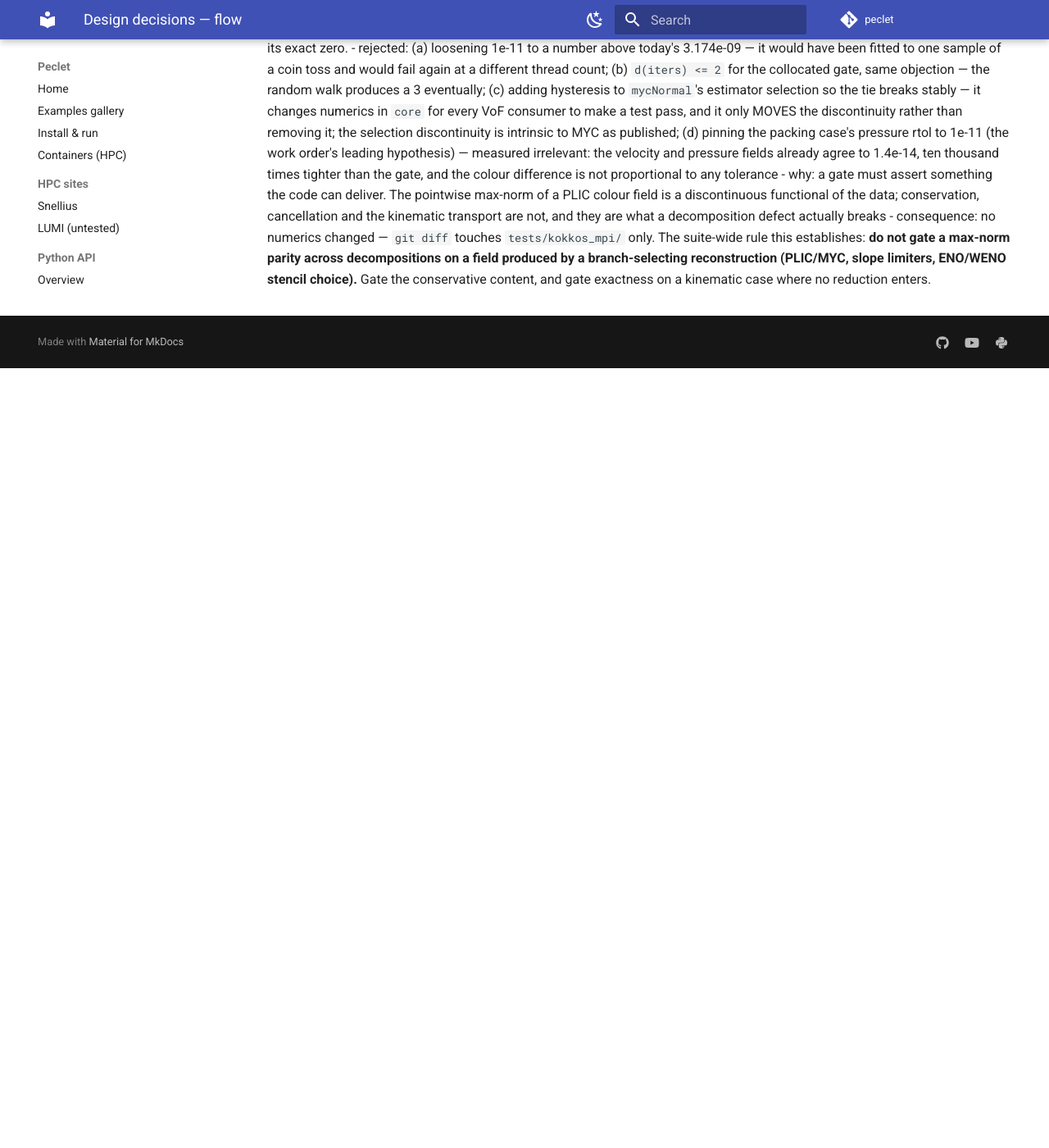
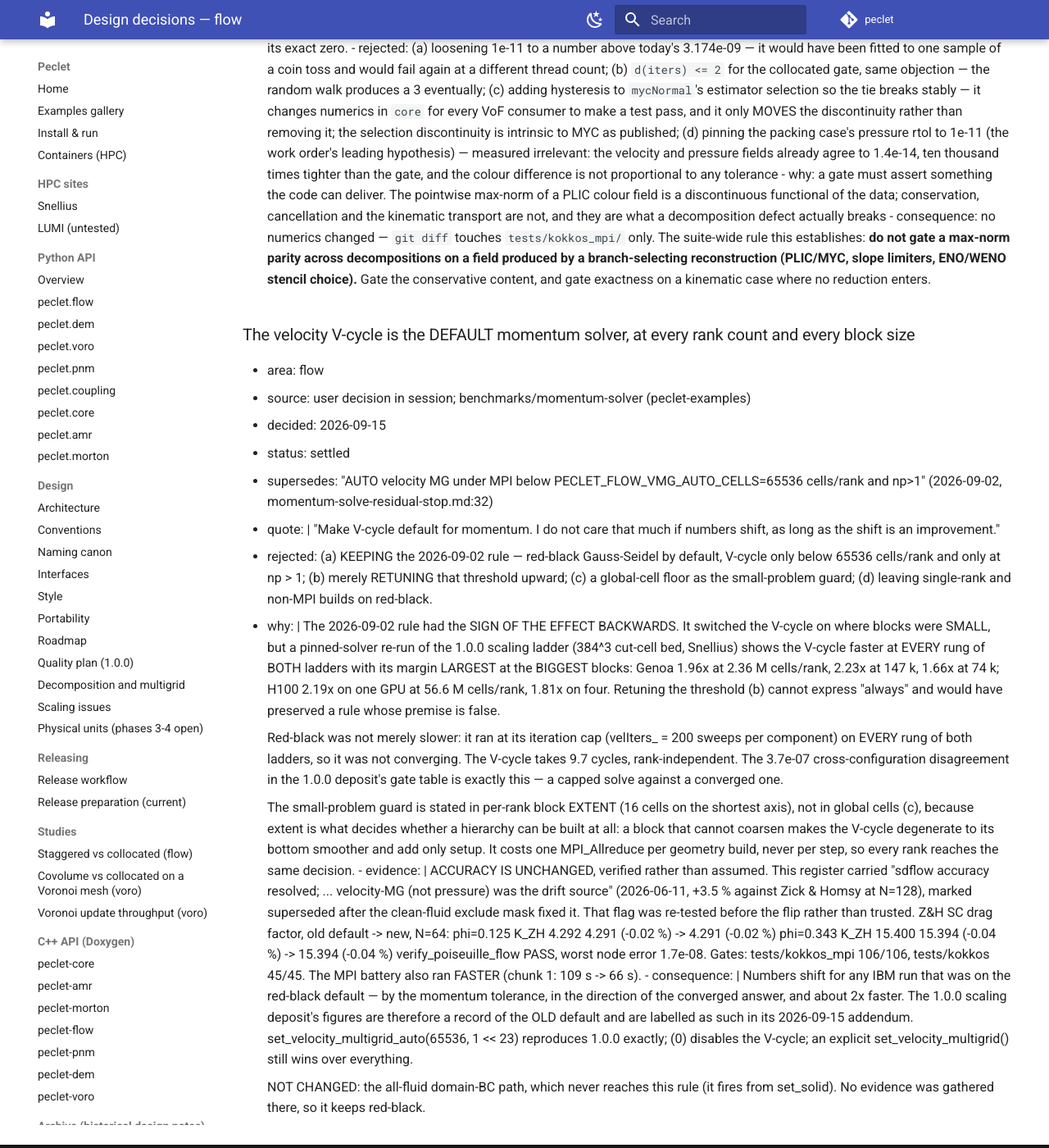
Before and after one commit to computational-chemical-engineering/peclet, an MkDocs documentation site: the page built from docs/decisions/flow.md, in a window 1280 px wide and 1400 px high, scrolled down 81766 px. Shown: the whole window at 82% size. Built offline with MkDocs 1.6.1 and Material for MkDocs 9.7.7, drawn with Linux system fonts in a browser that asks for light colours; comment, search, counter and statistics services are not loaded; before the commit the page ends 82215 px from its top, so only the background shows below that.

Commit message:
decisions: the velocity V-cycle becomes the default momentum solver
A reversal of the 2026-09-02 rule (red-black by default; V-cycle only below 65536
cells/rank and only at np>1), recorded as the register requires rather than made as a
judgement call: what was chosen, what was rejected, why, and the evidence.

The old rule had the sign of the effect backwards. A pinned-solver re-run of the 1.0.0
scaling ladder shows the V-cycle faster at every rung of both ladders with its margin
LARGEST at the biggest blocks, and shows red-black running at its sweep cap -- not
converging -- on every rung of both.

The entry also records that this register's own "velocity-MG was the drift source"
flag (+3.5 % vs Zick & Homsy, 2026-06-11, marked superseded) was RE-TESTED before the
flip rather than trusted: Z&H is unchanged to 4 digits across the switch.

Co-Authored-By: Claude Opus 5 <noreply@anthropic.com>
Claude-Session: https://claude.ai/code/session_015oTxBzztjajN9wPUYRPWaL

```diff
--- a/docs/decisions/flow.md
+++ b/docs/decisions/flow.md
@@ -2797,3 +2797,54 @@ Do not reverse an entry here without recording a new decision that supersedes it
   rule this establishes: **do not gate a max-norm parity across decompositions on a field produced
   by a branch-selecting reconstruction (PLIC/MYC, slope limiters, ENO/WENO stencil choice).** Gate
   the conservative content, and gate exactness on a kinematic case where no reduction enters.
+
+### The velocity V-cycle is the DEFAULT momentum solver, at every rank count and every block size
+- area: flow
+- source: user decision in session; benchmarks/momentum-solver (peclet-examples)
+- decided: 2026-09-15
+- status: settled
+- supersedes: "AUTO velocity MG under MPI below PECLET_FLOW_VMG_AUTO_CELLS=65536 cells/rank and
+  np>1" (2026-09-02, momentum-solve-residual-stop.md:32)
+- quote: |
+    "Make V-cycle default for momentum. I do not care that much if numbers shift, as long as the
+    shift is an improvement."
+- rejected: (a) KEEPING the 2026-09-02 rule — red-black Gauss-Seidel by default, V-cycle only below
+  65536 cells/rank and only at np > 1; (b) merely RETUNING that threshold upward; (c) a global-cell
+  floor as the small-problem guard; (d) leaving single-rank and non-MPI builds on red-black.
+- why: |
+    The 2026-09-02 rule had the SIGN OF THE EFFECT BACKWARDS. It switched the V-cycle on where
+    blocks were SMALL, but a pinned-solver re-run of the 1.0.0 scaling ladder (384^3 cut-cell bed,
+    Snellius) shows the V-cycle faster at EVERY rung of BOTH ladders with its margin LARGEST at the
+    BIGGEST blocks: Genoa 1.96x at 2.36 M cells/rank, 2.23x at 147 k, 1.66x at 74 k; H100 2.19x on
+    one GPU at 56.6 M cells/rank, 1.81x on four. Retuning the threshold (b) cannot express "always"
+    and would have preserved a rule whose premise is false.
+
+    Red-black was not merely slower: it ran at its iteration cap (velIters_ = 200 sweeps per
+    component) on EVERY rung of both ladders, so it was not converging. The V-cycle takes 9.7
+    cycles, rank-independent. The 3.7e-07 cross-configuration disagreement in the 1.0.0 deposit's
+    gate table is exactly this — a capped solve against a converged one.
+
+    The small-problem guard is stated in per-rank block EXTENT (16 cells on the shortest axis), not
+    in global cells (c), because extent is what decides whether a hierarchy can be built at all: a
+    block that cannot coarsen makes the V-cycle degenerate to its bottom smoother and add only
+    setup. It costs one MPI_Allreduce per geometry build, never per step, so every rank reaches the
+    same decision.
+- evidence: |
+    ACCURACY IS UNCHANGED, verified rather than assumed. This register carried
+    "sdflow accuracy resolved; ... velocity-MG (not pressure) was the drift source" (2026-06-11,
+    +3.5 % against Zick & Homsy at N=128), marked superseded after the clean-fluid exclude mask
+    fixed it. That flag was re-tested before the flip rather than trusted. Z&H SC drag factor,
+    old default -> new, N=64:
+      phi=0.125  K_ZH 4.292   4.291 (-0.02 %) -> 4.291 (-0.02 %)
+      phi=0.343  K_ZH 15.400  15.394 (-0.04 %) -> 15.394 (-0.04 %)
+    verify_poiseuille_flow PASS, worst node error 1.7e-08. Gates: tests/kokkos_mpi 106/106,
+    tests/kokkos 45/45. The MPI battery also ran FASTER (chunk 1: 109 s -> 66 s).
+- consequence: |
+    Numbers shift for any IBM run that was on the red-black default — by the momentum tolerance,
+    in the direction of the converged answer, and about 2x faster. The 1.0.0 scaling deposit's
+    figures are therefore a record of the OLD default and are labelled as such in its 2026-09-15
+    addendum. set_velocity_multigrid_auto(65536, 1 << 23) reproduces 1.0.0 exactly; (0) disables
+    the V-cycle; an explicit set_velocity_multigrid() still wins over everything.
+
+    NOT CHANGED: the all-fluid domain-BC path, which never reaches this rule (it fires from
+    set_solid). No evidence was gathered there, so it keeps red-black.
```
Also changed, not shown: docs/DECISIONS.md (+5 -4 lines).
